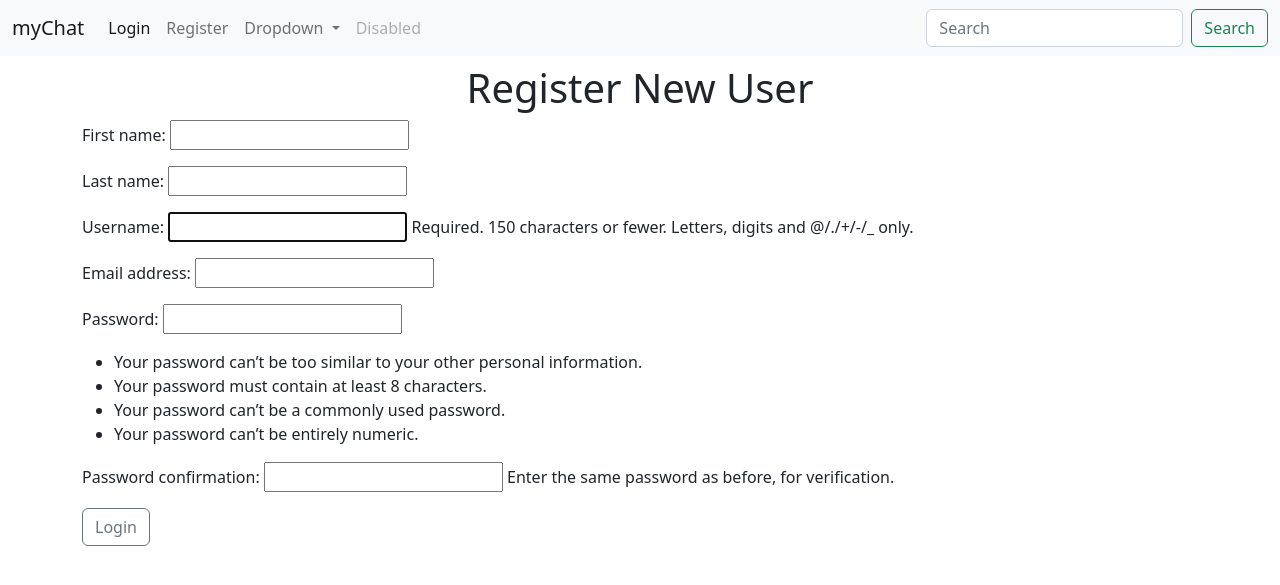
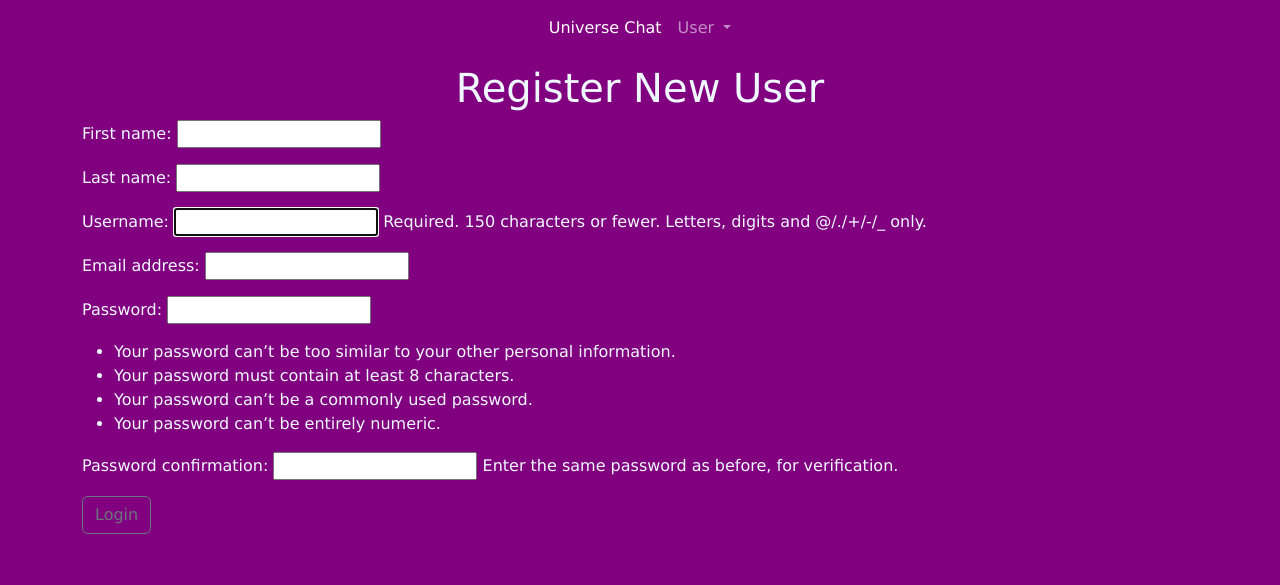
Before and after one commit to ishanshre/Django-Chat-using-channels, a Django app: page /accounts/register/ in a window 1280 px wide. Shown: the top 585 px of the page. Run offline with Django 4.2, Linux system fonts and the light colour scheme.

Commit message:
refactor: change templates, views urls

```diff
--- a/chat/settings.py
+++ b/chat/settings.py
@@ -127,8 +127,7 @@ USE_TZ = True
 # Static files (CSS, JavaScript, Images)
 # https://docs.djangoproject.com/en/4.1/howto/static-files/
 
-STATIC_URL = "/static/"
-STATIC_ROOT = os.path.join(BASE_DIR, "staticfiles")
+STATIC_URL = "static/"
 STATICFILES_DIR = os.path.join(BASE_DIR, "static")
 
 MEDIA_URL = "/media/"
--- a/core/models.py
+++ b/core/models.py
@@ -8,7 +8,6 @@ class Message(models.Model):
     body = models.TextField(null=True)
     created = models.DateTimeField(auto_now_add=True)
     updated = models.DateTimeField(auto_now=True)
-    is_sent = models.BooleanField(default=False)
     is_read = models.BooleanField(default=False)
 
     # send message as you start the converstation
--- /dev/null
+++ b/core/static/core/css/style.css
@@ -0,0 +1,14 @@
+*{
+    padding: 0px;
+    margin: 0px;
+    box-sizing: border-box;
+    font-family: 'Lucida Sans', 'Lucida Sans Regular', 'Lucida Grande', 'Lucida Sans Unicode', Geneva, Verdana, sans-serif;
+}
+
+body{
+    align-items: center;
+    color: aliceblue;
+    justify-content: center;
+    background-color: purple;
+    font-family: 'Lucida Sans', 'Lucida Sans Regular', 'Lucida Grande', 'Lucida Sans Unicode', Geneva, Verdana, sans-serif;
+}
--- a/core/urls.py
+++ b/core/urls.py
@@ -5,5 +5,4 @@ app_name = "core"
 
 urlpatterns = [
     path('',views.home, name="index"),
-    path('directs/<str:username>/',views.Directs, name="directs"),
 ]
--- a/templates/accounts/login.html
+++ b/templates/accounts/login.html
@@ -1,6 +1,7 @@
 {% extends 'base/layout.html' %}
+{% load static %}
 {% block title %}Login{% endblock title %}
-
+{% block css %} <link rel="stylesheet" href="{% static 'core/css/style.css' %}"> {% endblock css %}
 {% block body %}
 <div class="container">
     <h1 class="text-center m-2">Login</h1>
--- a/templates/accounts/profile.html
+++ b/templates/accounts/profile.html
@@ -1,6 +1,7 @@
 {% extends 'base/layout.html' %}
+{% load static %}
 {% block title %}{{ request.user.username|title }}{% endblock title %}
-
+{% block css %} <link rel="stylesheet" href="{% static 'core/css/style.css' %}"> {% endblock css %}
 {% block body %}
 <div class="container">
     <div class="row">
--- a/templates/accounts/signup.html
+++ b/templates/accounts/signup.html
@@ -1,6 +1,7 @@
 {% extends 'base/layout.html' %}
+{% load static %}
 {% block title %}Register{% endblock title %}
-
+{% block css %} <link rel="stylesheet" href="{% static 'core/css/style.css' %}"> {% endblock css %}
 {% block body %}
 <div class="container">
     <h1 class="text-center m-2">Register New User</h1>
--- a/templates/base/navbar.html
+++ b/templates/base/navbar.html
@@ -1,45 +1,33 @@
-<nav class="navbar navbar-expand-lg bg-light">
+<nav class="navbar navbar-expand-lg navbar-dark" style="background-color: purple;" aria-label="Tenth navbar example">
   <div class="container-fluid">
-      <a class="navbar-brand" href="{% url 'core:index' %}">myChat</a>
-      <button class="navbar-toggler" type="button" data-bs-toggle="collapse" data-bs-target="#navbarSupportedContent" aria-controls="navbarSupportedContent" aria-expanded="false" aria-label="Toggle navigation">
+    <button class="navbar-toggler" type="button" data-bs-toggle="collapse" data-bs-target="#navbarsExample08" aria-controls="navbarsExample08" aria-expanded="false" aria-label="Toggle navigation">
       <span class="navbar-toggler-icon"></span>
     </button>
-      <div class="collapse navbar-collapse" id="navbarSupportedContent">
-        <ul class="navbar-nav me-auto mb-2 mb-lg-0">
+
+    <div class="collapse navbar-collapse justify-content-md-center" id="navbarsExample08">
+      <ul class="navbar-nav">
+        <li class="nav-item">
+          <a class="nav-link active" aria-current="page" href="{% url 'core:index' %}">Universe Chat</a>
+        </li>
+        <li class="nav-item dropdown">
+          <a class="nav-link dropdown-toggle" href="#" data-bs-toggle="dropdown" aria-expanded="false">
             {% if request.user.is_authenticated %}
-          <li class="nav-item">
-            <a class="nav-link active" aria-current="page" href="{% url 'accounts:logout' %}">Logout</a>
-          </li>
-          <li class="nav-item">
-            <a class="nav-link active" aria-current="page" href="{% url 'accounts:profile' %}">{{ request.user.username|title }}</a>
-          </li>
+            {{ request.user.username|title }}
             {% else %}
-          <li class="nav-item">
-            <a class="nav-link active" aria-current="page" href="{% url 'accounts:login' %}">Login</a>
-          </li>
-          <li class="nav-item">
-            <a class="nav-link" href="{% url 'accounts:signup' %}">Register</a>
-          </li>
+            User
             {% endif %}
-          <li class="nav-item dropdown">
-            <a class="nav-link dropdown-toggle" href="#" role="button" data-bs-toggle="dropdown" aria-expanded="false">
-              Dropdown
           </a>
           <ul class="dropdown-menu">
-              <li><a class="dropdown-item" href="#">Action</a></li>
-              <li><a class="dropdown-item" href="#">Another action</a></li>
-              <li><hr class="dropdown-divider"></li>
-              <li><a class="dropdown-item" href="#">Something else here</a></li>
+            {% if request.user.is_authenticated %}
+            <li><a class="dropdown-item" href="{% url 'accounts:profile' %}">Profile</a></li>
+            <li><a class="dropdown-item" href="{% url 'accounts:logout' %}">Logout</a></li>
+            {% else %}
+            <li><a class="dropdown-item" href="{% url 'accounts:login' %}">Login</a></li>
+            <li><a class="dropdown-item" href="{% url 'accounts:signup' %}">Register</a></li>
+            {% endif %}
           </ul>
         </li>
-          <li class="nav-item">
-            <a class="nav-link disabled">Disabled</a>
-          </li>
       </ul>
-        <form class="d-flex" role="search">
-          <input class="form-control me-2" type="search" placeholder="Search" aria-label="Search">
-          <button class="btn btn-outline-success" type="submit">Search</button>
-        </form>
     </div>
   </div>
 </nav>
--- a/templates/index.html
+++ b/templates/index.html
@@ -1,5 +1,7 @@
 {% extends 'base/layout.html' %}
+{% load static %}
 {% block title %}Home{% endblock title %}
+{% block css %} <link rel="stylesheet" href="{% static 'core/css/style.css' %}"> {% endblock css %}
 
 {% block body %}
 <div class="container">
```
Also changed, not shown: core/views.py (+1 -43 lines), core/migrations/0002_remove_message_is_sent.py (added). Lines whose indentation alone changed are shown as unchanged.
